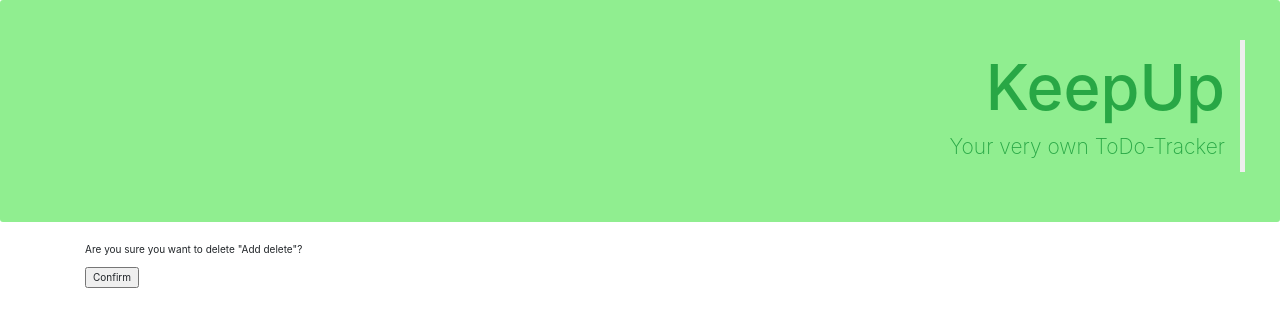
After one commit to Krymnos/ToDoTracker2, a Django app: page /delete/9 in a window 1280 px wide. The commit adds this page. Shown: the top 327 px of the page. Run offline with Django 3.2, Linux system fonts and the light colour scheme; data comes from the database, SQL or seed files in the repository; both versions use the stored data as it was after the commit; some libraries are stand-ins or nearby versions.

Commit message:
Added DeleteView
Added DeleteView + url + page

```diff
--- /dev/null
+++ b/toDo/templates/Delete-Task.html
@@ -0,0 +1,67 @@
+{% load staticfiles %}
+<!DOCTYPE html>
+<html lang="en">
+
+  <head>
+    <meta charset="utf-8">
+
+    <meta http-equiv="X-UA-Compatible" content="IE=edge">
+
+    <meta name="viewport" content="width=device-width, initial-scale=1">
+
+
+  <!-- The above 3 meta tags *must* come first in the head; any other head content must come *after* these tags -->
+
+    <!DOCTYPE html>
+    <html lang="en">
+      <title>ToDo-Tracker</title>
+      <meta charset="utf-8">
+      <meta name="viewport" content="width=device-width, initial-scale=1">
+      <link rel="stylesheet" href="http://maxcdn.bootstrapcdn.com/bootstrap/3.3.4/css/bootstrap.min.css">
+      <script src="https://ajax.googleapis.com/ajax/libs/jquery/1.11.1/jquery.min.js"></script>
+      <script src="http://maxcdn.bootstrapcdn.com/bootstrap/3.3.4/js/bootstrap.min.js"></script>
+
+    <link href="css/bootstrap.min.css" rel="stylesheet">
+    <!-- HTML5 shim and Respond.js for IE8 support of HTML5 elements and media queries -->
+    <!-- WARNING: Respond.js doesn't work if you view the page via  -->
+    <!--[if lt IE 9]>
+      <script src="https://oss.maxcdn.com/html5shiv/3.7.2/html5shiv.min.js"></script>
+      <script src="https://oss.maxcdn.com/respond/1.4.2/respond.min.js"></script>
+    <![endif]-->
+  </head>
+
+
+  <body>
+    <!-- "Page Header" green Jumbotron -->
+    <div style="background:lightgreen" class="jumbotron">
+      <div class="container">
+        <blockquote class="blockquote-reverse">
+          <h1>
+            <span class="text-success">
+              KeepUp
+            </span>
+          </h1>
+          <p class="text-success">
+            Your very own ToDo-Tracker
+          </p>
+        </blockquote>
+      </div>
+    </div>
+
+    {% block content %}
+    <form action="" method="post">
+      <div class="container">
+      {% csrf_token %}
+      <p>Are you sure you want to delete "{{ list }}"?</p>
+      <input type="submit" value="Confirm" />
+    </div>
+    </form>
+    {% endblock %}
+
+    <!-- <div class="container">
+
+        <div class="starter-template">
+        </div> -->
+
+</body>
+</html>
--- a/toDo/templates/ToDo-Tracker.html
+++ b/toDo/templates/ToDo-Tracker.html
@@ -100,7 +100,7 @@
                 <div class="btn-group btn-group-xs">
                   <a href="edit/{{ list.id }}" type="button" class="btn btn-success" data-toggle="tooltip" title="Edit Task"><span class="glyphicon glyphicon-pencil"></span></a>
                   <button type="button" class="btn btn-success"><span class="glyphicon glyphicon-ok" data-toggle="tooltip" title="Finish Task"></span></button>
-                  <button type="button" class="btn btn-success"><span class="glyphicon glyphicon-trash" data-toggle="tooltip" title="Delete Task"></span></button>
+                  <a href="delete/{{ list.id }}" type="button" class="btn btn-success" data-toggle="tooltip" title="Delete Task"><span class="glyphicon glyphicon-trash"></span></a>
                 </div>
               </td>
             </tr>
--- a/toDo/toDoTracker/urls.py
+++ b/toDo/toDoTracker/urls.py
@@ -6,5 +6,6 @@ urlpatterns = patterns('',
     url(r'^edit/(?P<pk>\d+)$', views.TaskUpdateView.as_view(), name='edit_task'),
     url(r'^New-Task.html', views.ToDoCreate.as_view(), name = 'new_task'),
     url(r'^Impressum.html', views.ImpressumView.as_view()),
+    url(r'^delete/(?P<pk>\d+)$', views.TaskDeleteView.as_view(), name='delete_task'),
 
     )
--- a/toDo/toDoTracker/views.py
+++ b/toDo/toDoTracker/views.py
@@ -3,7 +3,9 @@ import sqlite3
 from django.http import HttpResponse
 from django.views import generic
 from django.views.generic import TemplateView, ListView, UpdateView, CreateView
+from django.views.generic.edit import DeleteView
 from toDoTracker.models import List
+from django.core.urlresolvers import reverse
 
 #class IndexView(TemplateView):
 #   template_name = 'ToDo-Tracker.html'
@@ -29,32 +31,6 @@ class ImpressumView(TemplateView):
 class IndexView(TemplateView):
     template_name = 'ToDo-Tracker.html'
 
-
-
-def newTask(request):
-    if request.method == 'GET':
-        form = NewTaskForm()
-    else:
-        # A POST request: Handle Form Upload
-        form = NewTaskForm(request.POST) # Bind data from request.POST into a NewTaskForm
-
-        # If data is valid, proceeds to create a new post and redirect the user
-        if form.is_valid():
-            task = form.cleaned_data['task']
-            progress = str(form.cleaned_data['progress'])
-            deadline = str(form.cleaned_data['deadline'])
-
-
-            conn = sqlite3.connect("db.sqlite3")
-            cursor = conn.cursor()
-            cursor.execute("INSERT INTO toDoTracker_list VALUES (null,'"+task+"', "+progress+", 'false', '"+deadline+"')")
-            conn.commit()
-
-    return render(request, 'New-Task.html', {
-        'form': form,
-    })
-
-
 class IndexView(ListView):
     template_name = 'ToDo-Tracker.html'
     model = List
@@ -65,10 +41,13 @@ class ToDoCreate(CreateView):
     fields = ['task', 'progress', 'deadline']
     success_url ='/toDoTracker/'
 
-
-
 class TaskUpdateView(UpdateView):
     template_name = 'Edit-Task.html'
     model = List
     fields = ['task', 'progress', 'deadline']
     succes_url = '/toDoTracker/'
+
+class TaskDeleteView(DeleteView):
+    template_name = 'Delete-Task.html'
+    model = List
+    succes_url = '/toDoTracker/'
```
Also changed, not shown: toDo/db.sqlite3.
